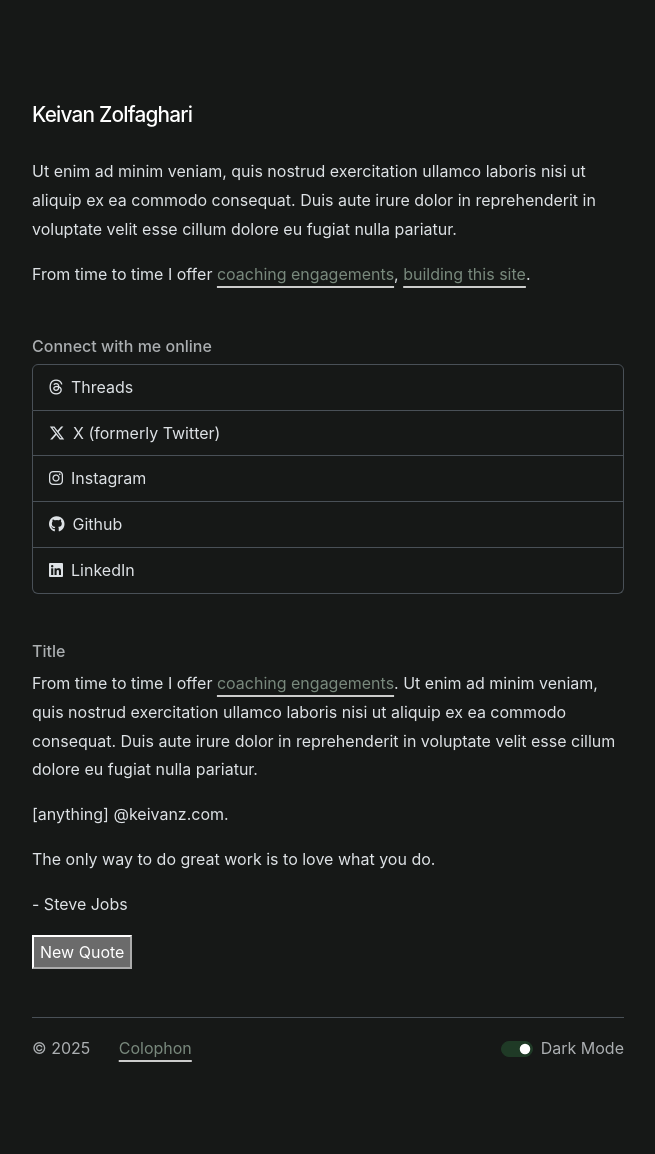
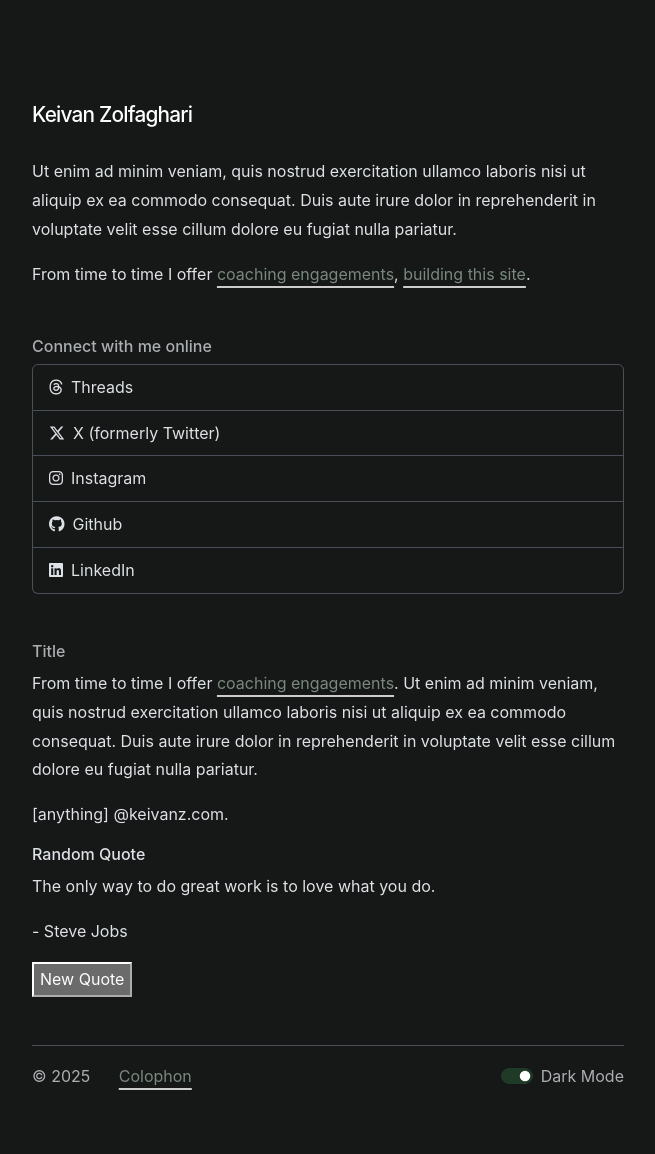
Before and after one commit to keivanz/keivanz.github.io, a Jekyll site: the page built from index.md, in a window 1280 px wide. Shown: the whole page, without its empty margins (312-967 px from the left). Built offline with Jekyll 4.4.1, drawn with Linux system fonts in a browser that asks for light colours; nearby versions of some CDN libraries; some web fonts are replaced; before the commit the page ends 1127 px from its top, so only the background shows below that.

Commit message:
add header

```diff
--- a/_includes/homepage.html
+++ b/_includes/homepage.html
@@ -28,6 +28,7 @@
 <p>[anything] @keivanz.com.</p>
 
 <div id="quote-container">
+  <h6 id="quote-title" style="display: none;">Random Quote</h2>
   <p id="quote"></p>
   <p id="author"></p>
 </div>
@@ -52,6 +53,8 @@
       } else {
           document.getElementById("author").textContent = ""; // Clear author if not present
       }
+      // Show the title when JavaScript is enabled
+      document.getElementById("quote-title").style.display = "block";
   }
 
   displayRandomQuote(); // Call the function on page load
```
